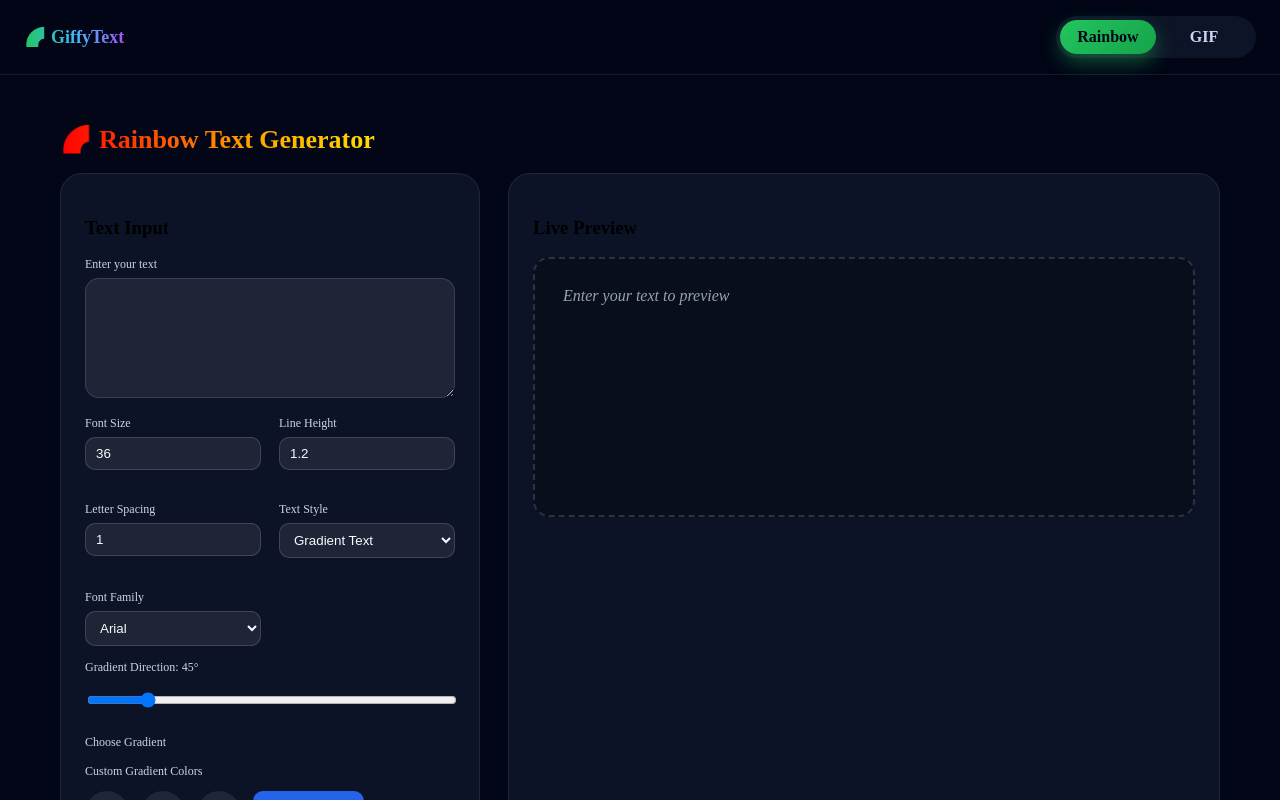
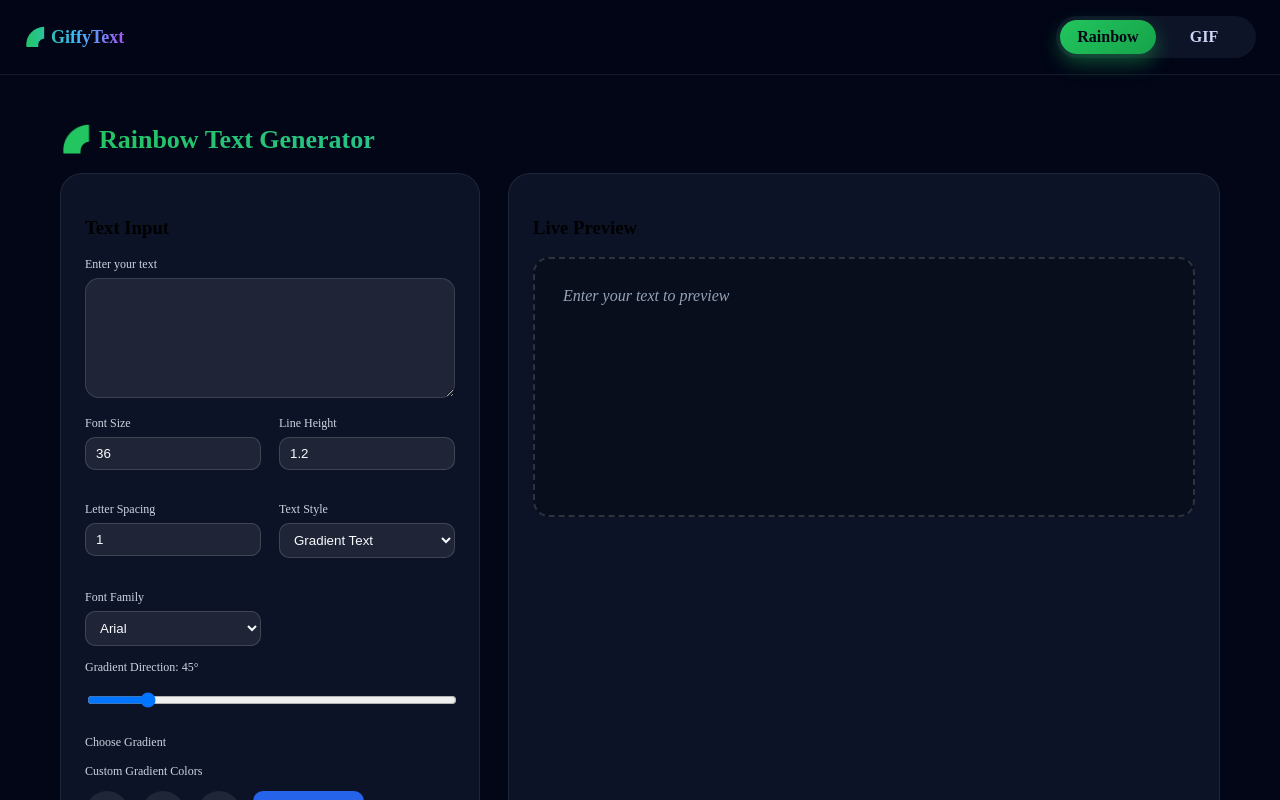
Before and after one commit to faiz-ak/Giffy, a React (Create React App) app: page /rainbow in a window 1280 px wide. Built offline with nearby package versions, Linux system fonts and the light colour scheme.

Commit message:
Fully landing + giffy + rainbow

```diff
--- a/src/Rainbow.css
+++ b/src/Rainbow.css
@@ -7,7 +7,7 @@
 .tool-header h1 {
   font-size: 26px;
   font-weight: 800;
-  background: linear-gradient(90deg, red, orange, yellow, green, cyan, blue, violet);
+ background: linear-gradient(90deg, #22c55e, #38bdf8);
   -webkit-background-clip: text;
   -webkit-text-fill-color: transparent;
 }
```
